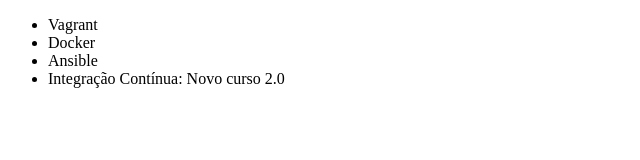
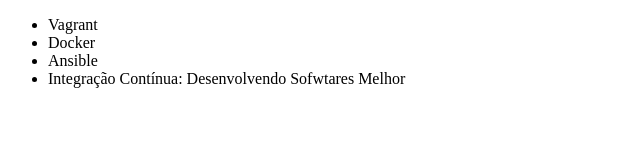
Before and after one commit to jubnrd/Git_Novo, a plain HTML site: page index.html in a window 1280 px wide. Shown: the whole page, without its empty margins (0-640 px from the left). Drawn offline with Linux system fonts and the light colour scheme.

Commit message:
Renomeando curso de integração

```diff
--- a/index.html
+++ b/index.html
@@ -9,7 +9,7 @@
         <li>Vagrant</li>
         <li>Docker</li>
         <li>Ansible</li>
-        <li>Integração Contínua: Novo curso 2.0
+        <li>Integração Contínua: Desenvolvendo Sofwtares Melhor
         </li>
     </ul>
 </body>
```
